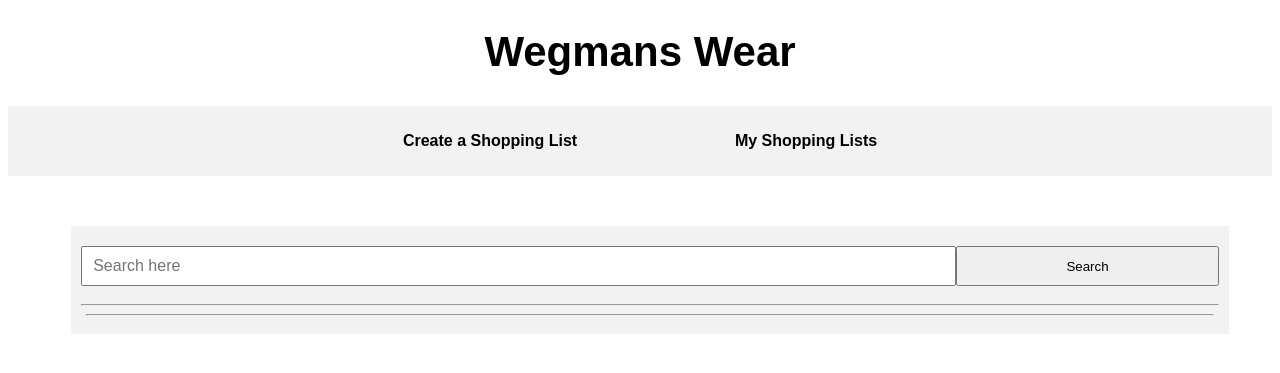
After one commit to sam21marchant/WegmansWearServerPython, a Flask app: template WebServer/src/templates/lists.html in a window 1280 px wide. The commit adds this page. Shown: the top 373 px of the page. Run offline with Flask 2, Linux system fonts and the light colour scheme; the template is opened without the code that fills it, so the values that code supplies are empty.

Commit message:
idk if this if working lol

```diff
--- a/WebServer/src/endpoints/create_user.py
+++ b/WebServer/src/endpoints/create_user.py
@@ -35,7 +35,7 @@
             FROM user
             WHERE google_id = %s
         )
-        LIMIT 1;""", google_id, name, google_id)
+        LIMIT 1;""", (google_id, name, google_id))
     db_cursor.execute("SELECT user_id FROM user WHERE google_id = %s LIMIT 1;", google_id)
     row = db_cursor.fetchone()
 
--- a/WebServer/src/endpoints/lists.py
+++ b/WebServer/src/endpoints/lists.py
@@ -40,5 +40,5 @@
                 val = res[i]
             x[db_cursor.description[i][0]] = val
         ret_payload.append(x)
-    print(ret_payload)
+
     return json.dumps(ret_payload), ret_code
--- a/WebServer/src/templates/create.html
+++ b/WebServer/src/templates/create.html
@@ -76,7 +76,7 @@
         <div class="nav">
             <div class="links">
                 <a href="create" class="navlink">Create a Shopping List</a>
-                <a href="" class="navlink">My Shopping Lists</a>
+                <a href="lists" class="navlink">My Shopping Lists</a>
             </div>
         </div>
 
--- a/WebServer/src/templates/home.html
+++ b/WebServer/src/templates/home.html
@@ -12,7 +12,7 @@
         <div class="nav">
             <div class="links">
                 <a href="create" class="navlink">Create a Shopping List</a>
-                <a href="" class="navlink">My Shopping Lists</a>
+                <a href="lists" class="navlink">My Shopping Lists</a>
             </div>
         </div>
 
--- /dev/null
+++ b/WebServer/src/templates/lists.html
@@ -0,0 +1,46 @@
+<!DOCTYPE html>
+<html lang="en">
+    <head>
+        <meta charset="UTF-8">
+        <title>Wegmans Wear</title>
+        <link rel="stylesheet" type="text/css" href="static/styles.css">
+    </head>
+    <body>
+        <div class="title">
+            <a href="/" class="titlelink">Wegmans Wear</a>
+        </div>
+        <div class="nav">
+            <div class="links">
+                <a href="create" class="navlink">Create a Shopping List</a>
+                <a href="lists" class="navlink">My Shopping Lists</a>
+            </div>
+        </div>
+
+        <div class="content">
+            <div class="sectiontitle">
+                <div class="item">
+                    <div class="itemleft">
+                        <input type="text" class="search" id="search" name="search" placeholder="Search here">
+                    </div>
+                    <div class="itemright">
+                        <button class="search" type="button">Search</button>
+                    </div>
+                </div>
+            </div>
+            <hr>
+
+            <div class="items" id="items">
+                <div class="itembinder" id="1">
+                    <div class="searchresults">
+                        {% for todo in lists %}
+                            <div class="item">
+                                {{ todo['name'] }}
+                            </div>
+                        {% endfor %}
+                    </div>
+                    <hr>
+                </div>
+            </div>
+        </div>
+    </body>
+</html>
```
